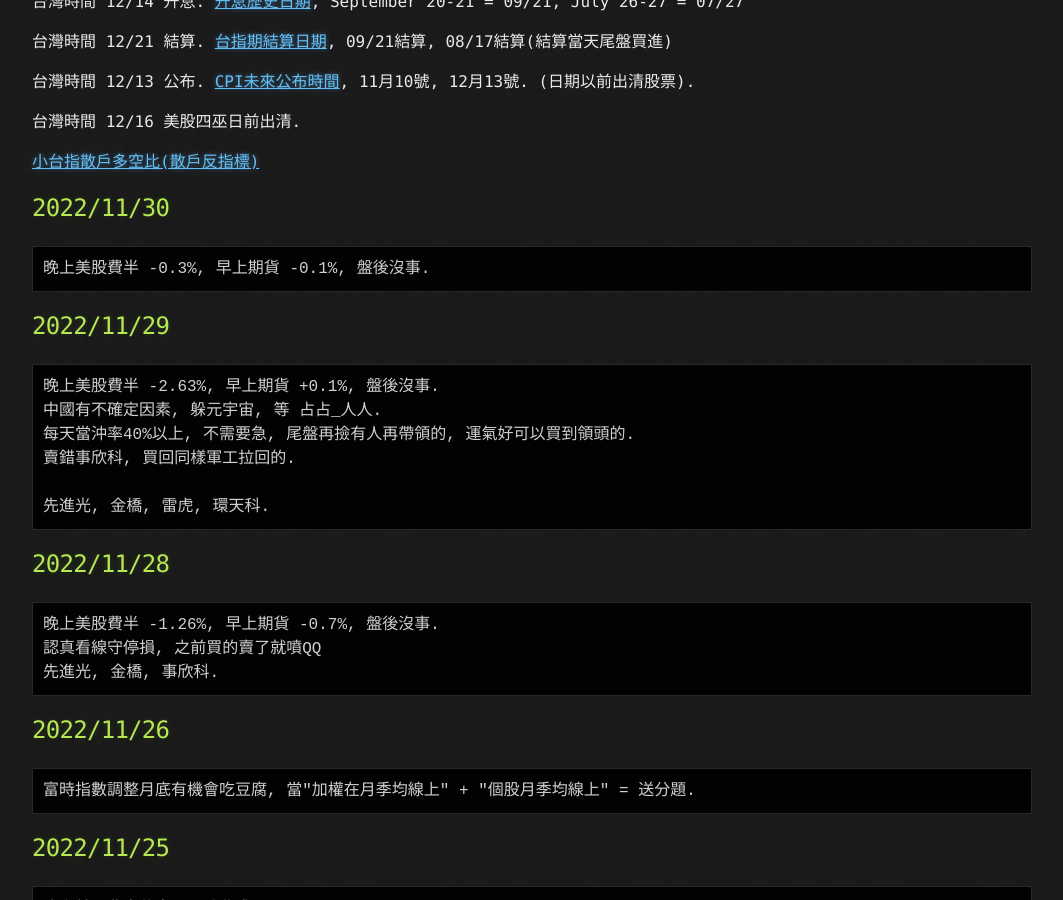
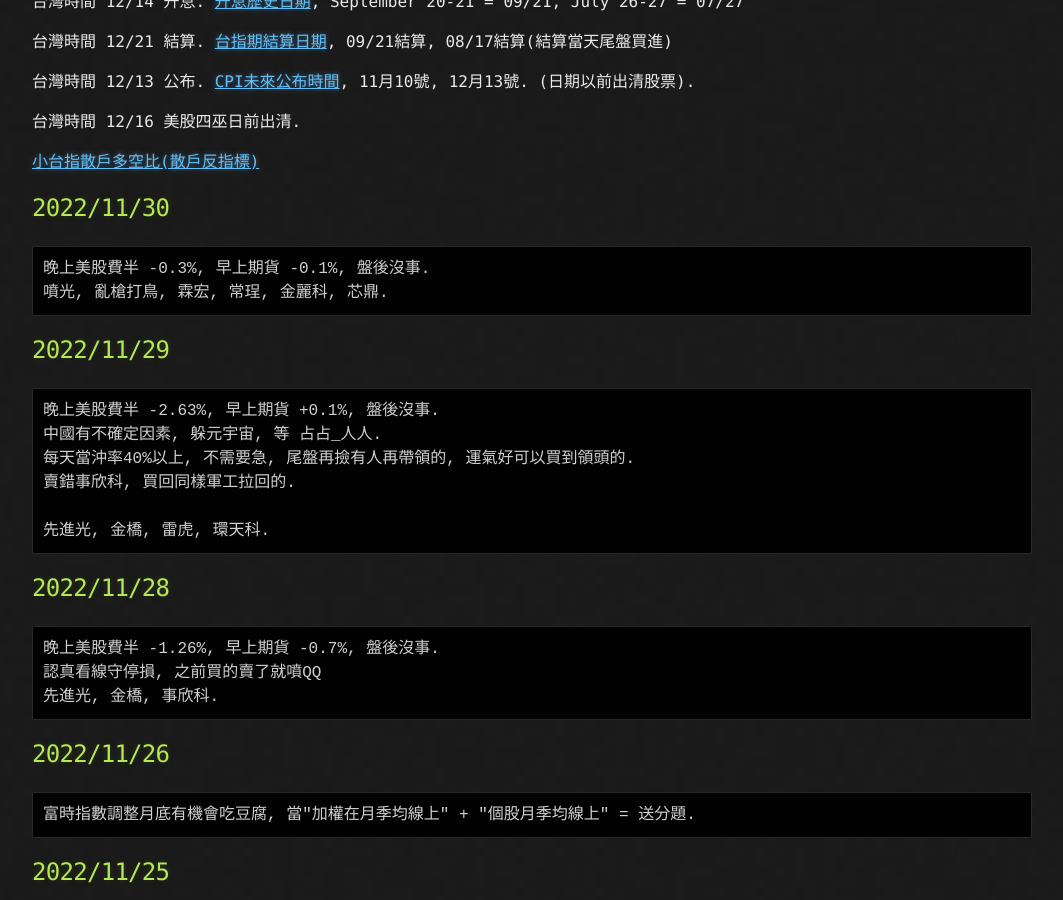
Before and after one commit to lepg5487/Stock_God, a Jekyll site: the page built from index.md, in a window 1280 px wide and 900 px high, scrolled down 348 px. Shown: the whole window, without its empty margins (108-1171 px from the left). Built offline with Jekyll 4.4.1, drawn with Linux system fonts in a browser that asks for light colours; our own code applies the rules of GitHub Pages for plain Markdown files.

Commit message:
Update index.md

````diff
--- a/index.md
+++ b/index.md
@@ -19,6 +19,7 @@ layout: testlayouts
 ## 2022/11/30
 ```
 晚上美股費半 -0.3%, 早上期貨 -0.1%, 盤後沒事.
+噴光, 亂槍打鳥, 霖宏, 常珵, 金麗科, 芯鼎.
 ```
 
 ## 2022/11/29
````
